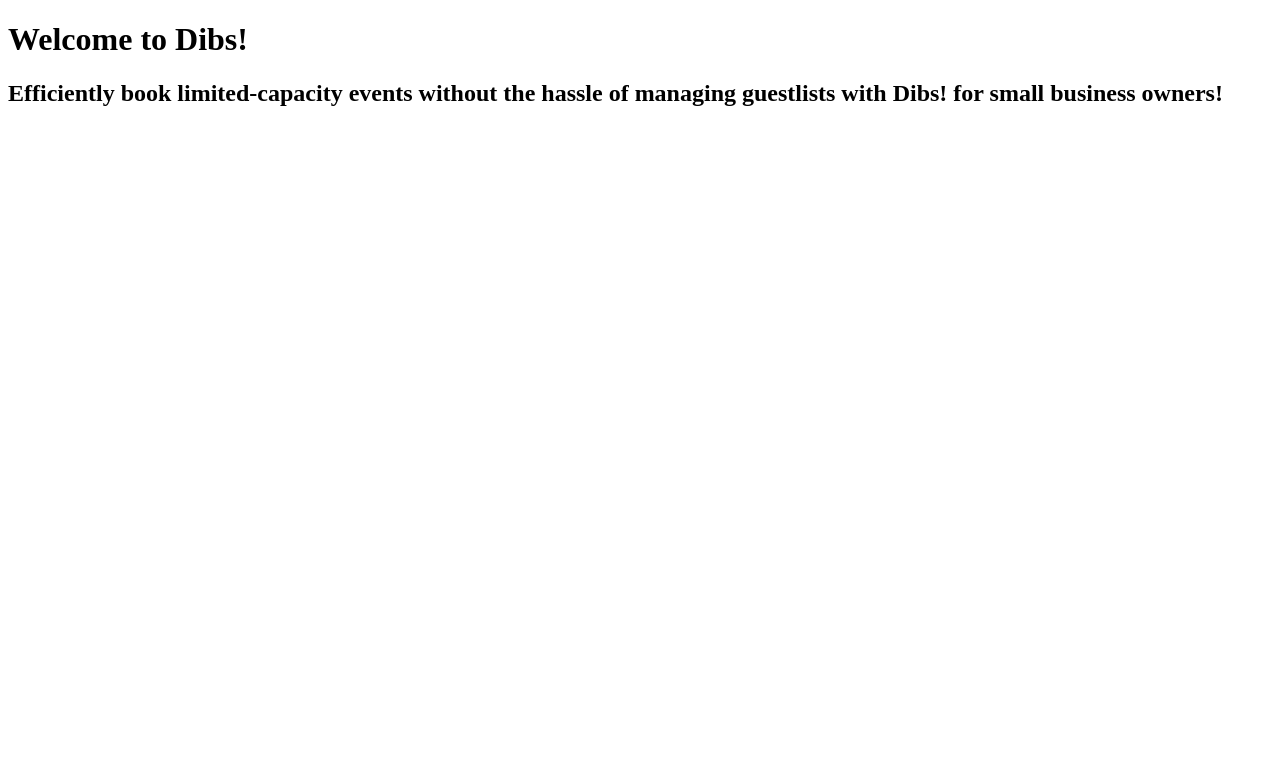
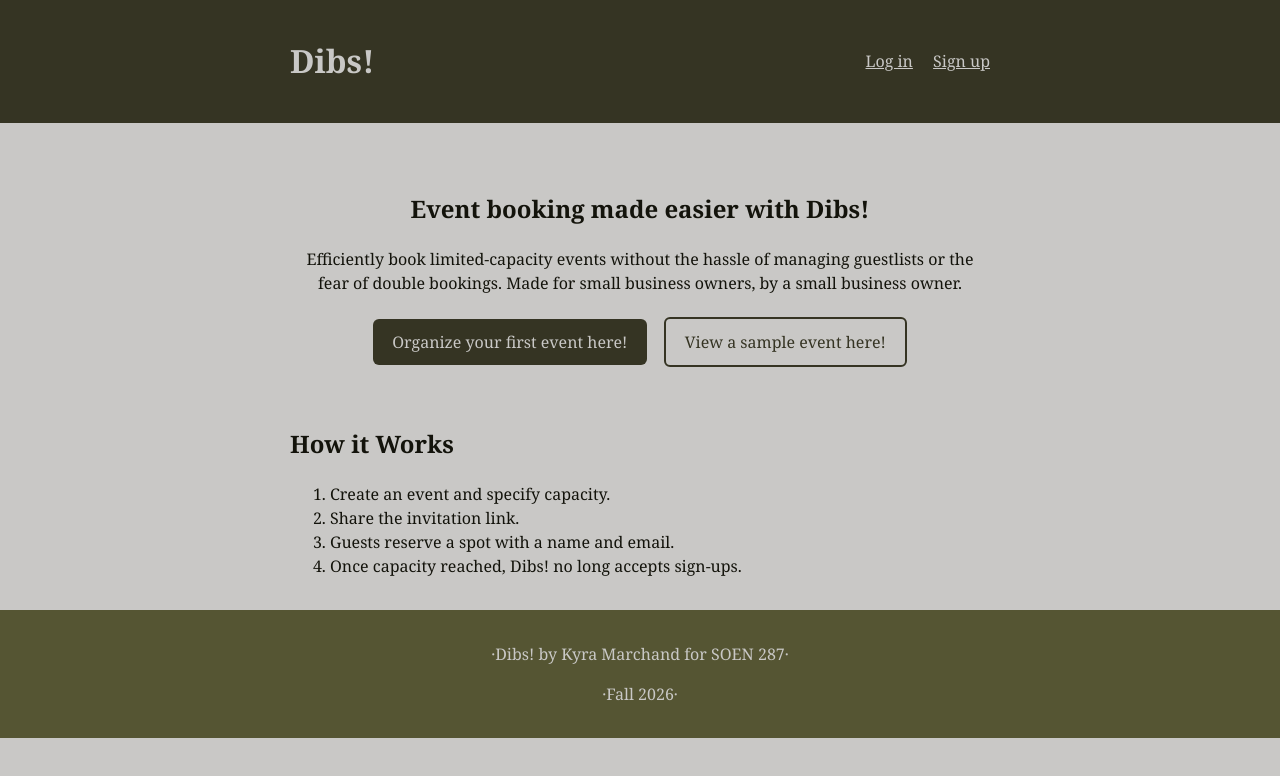
Before and after one commit to kyramarchand/dibs, a website: page public/index.html in a window 1280 px wide. Drawn offline with Linux system fonts and the light colour scheme.

Commit message:
stylesheet and landing page

```diff
--- a/public/index.html
+++ b/public/index.html
@@ -1,19 +1,46 @@
 <!doctype html>
 <html lang="en">
   <head>
-    <title>Dibs!</title>
+    <title>Dibs! Event Booking</title>
     <meta charset="UTF-8" />
     <link rel="stylesheet" href="style.css" />
     <meta name="viewport" content="width=device-width, initial-scale=1" />
   </head>
 
   <body>
-    <div class="landing page">
-      <h1>Welcome to Dibs!</h1>
-      <h2>
-        Efficiently book limited-capacity events without the hassle of managing guestlists with
-        Dibs! for small business owners!
-      </h2>
-    </div>
+    <header>
+      <h1>Dibs!</h1>
+
+      <nav>
+        <a href="login.html">Log in</a>
+        <a href="Register.html">Sign up</a>
+      </nav>
+    </header>
+
+    <main>
+      <section class="hero">
+        <h2>Event booking made easier with Dibs!</h2>
+        <p>
+          Efficiently book limited-capacity events without the hassle of managing guestlists or the
+          fear of double bookings. Made for small business owners, by a small business owner.
+        </p>
+        <a class="button" href="register.html">Organize your first event here!</a>
+        <a class="button secondary" href="event.html">View a sample event here!</a>
+      </section>
+      <section>
+        <h2>How it Works</h2>
+        <ol>
+          <li>Create an event and specify capacity.</li>
+          <li>Share the invitation link.</li>
+          <li>Guests reserve a spot with a name and email.</li>
+          <li>Once capacity reached, Dibs! no long accepts sign-ups.</li>
+        </ol>
+      </section>
+    </main>
+
+    <footer>
+      <p>&middot;Dibs! by Kyra Marchand for SOEN 287&middot;</p>
+      <p>&middot;Fall 2026&middot;</p>
+    </footer>
   </body>
 </html>
--- a/public/style.css
+++ b/public/style.css
@@ -0,0 +1,87 @@
+:root {
+  --bg: #c9c8c6;
+  --text: #13130b;
+  --dark: #353423;
+  --dark-text: #c9c8c6;
+  --footer-bg: #555533;
+  --font-main: Cambria, Cochin, Georgia, Times, "Times New Roman", serif;
+}
+
+body {
+  font-family: var(--font-main);
+  margin: 0;
+  line-height: 1.5;
+  color: var(--text);
+  background: var(--bg);
+}
+
+header,
+main,
+footer {
+  padding: 1rem; /* on phones*/
+  padding-inline: max(1rem, calc((100% - 700px) / 2)); /* makes border extend full screen*/
+}
+
+header {
+  display: flex;
+  justify-content: space-between;
+  align-items: center;
+  background: var(--dark);
+  color: var(--dark-text);
+}
+
+nav a {
+  margin-left: 1rem;
+  color: var(--dark-text);
+}
+
+.hero {
+  text-align: center;
+  padding: 2rem 0;
+}
+
+.button {
+  display: inline-block;
+  padding: 0.7rem 1.2rem;
+  margin: 0.4rem;
+  background: var(--dark);
+  color: var(--dark-text);
+  text-decoration: none;
+  border-radius: 6px;
+}
+
+.button.secondary {
+  background: var(--bg);
+  color: var(--dark);
+  border: 2px solid var(--dark);
+}
+
+input,
+button {
+  display: block;
+  width: 100%;
+  padding: 0.6rem;
+  margin-bottom: 1rem;
+  font-family: inherit;
+  font-size: 1rem;
+  box-sizing: border-box;
+}
+
+footer {
+  text-align: center;
+  color: var(--dark-text);
+  background: var(--footer-bg);
+}
+
+@media (max-width: 600px) {
+  h1 {
+    font-size: 1.5rem;
+  }
+  .hero h2 {
+    font-size: 1.3rem;
+  }
+  .button {
+    display: block;
+    margin: 0.6rem 0;
+  }
+}
```
